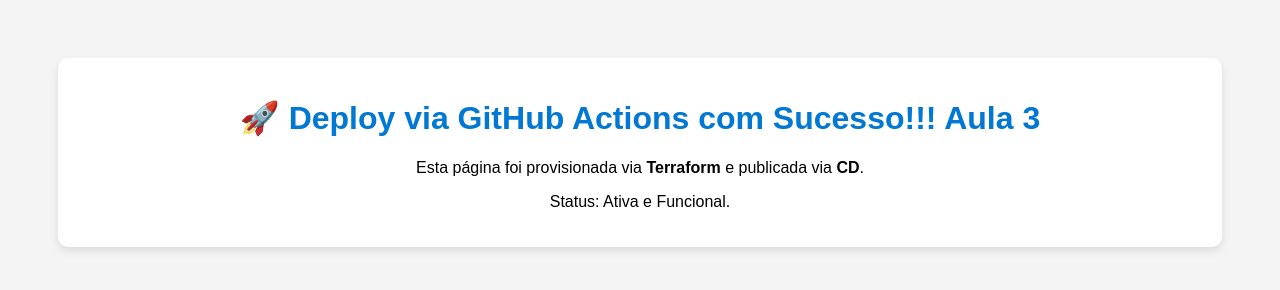
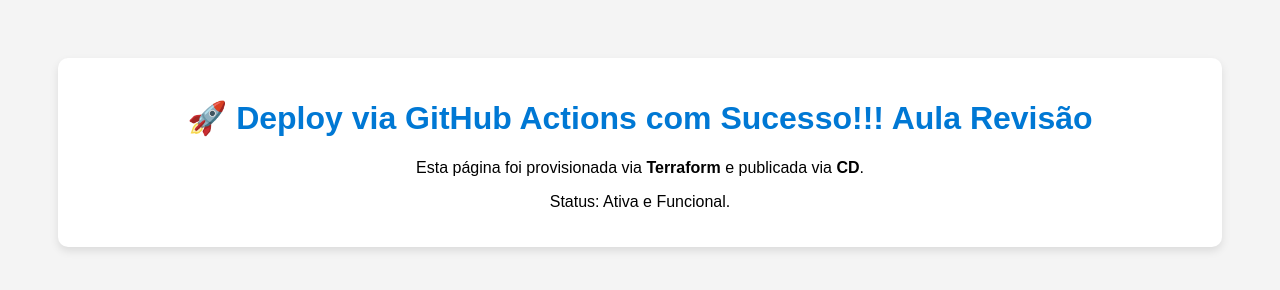
Before and after one commit to fernandodomeneghetti/arq-cloud, a website: page src/index.html in a window 1280 px wide. Drawn offline with Linux system fonts and the light colour scheme.

Commit message:
Update index.html

```diff
--- a/src/index.html
+++ b/src/index.html
@@ -11,7 +11,7 @@
 </head>
 <body>
     <div class="card">
-        <h1>🚀 Deploy via GitHub Actions com Sucesso!!! Aula 3 </h1>
+        <h1>🚀 Deploy via GitHub Actions com Sucesso!!! Aula Revisão </h1>
         <p>Esta página foi provisionada via <strong>Terraform</strong> e publicada via <strong>CD</strong>.</p>
         <p>Status: Ativa e Funcional.</p>
     </div>
```
